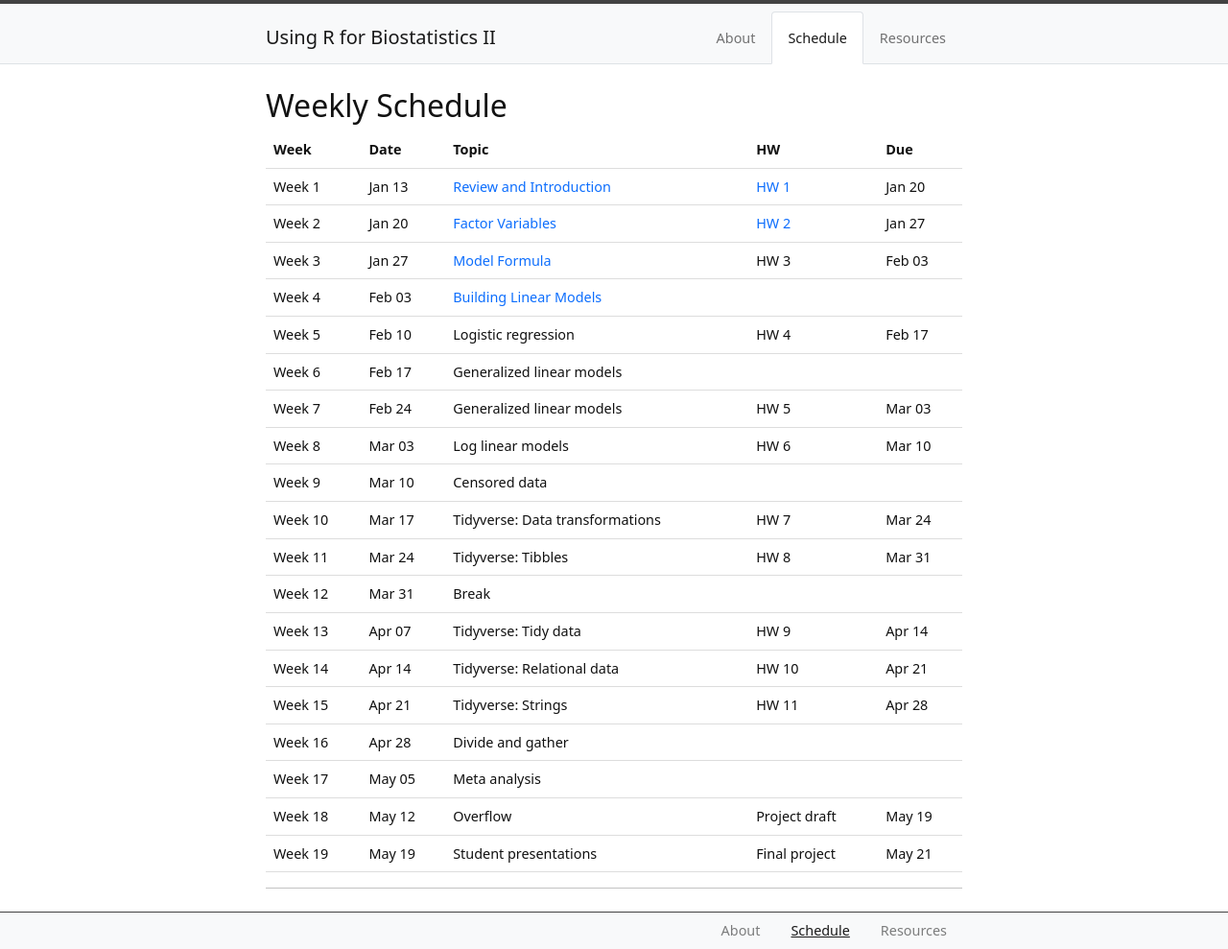
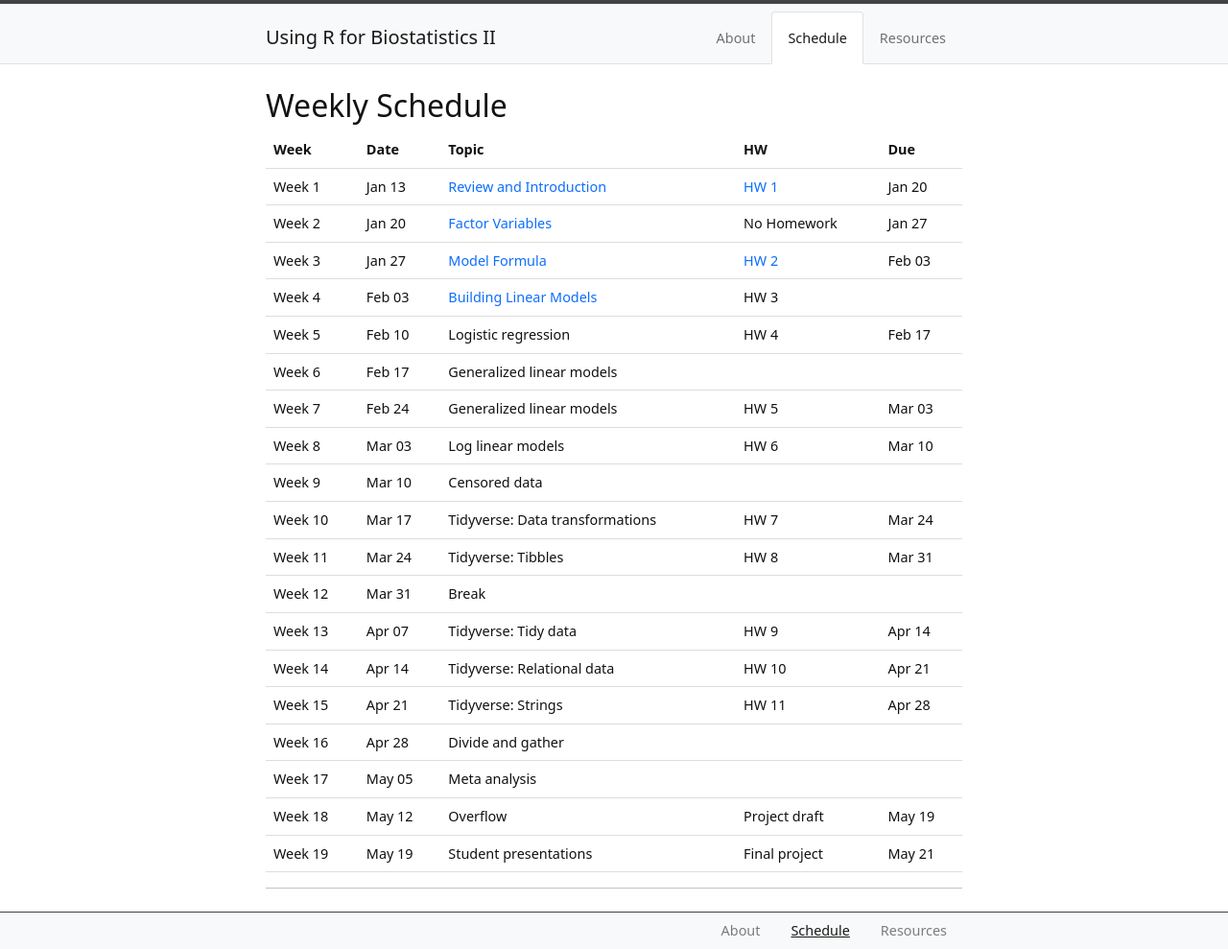
Before and after one commit to XiaoyuLiang/BIOE806-Spring2022, a Jekyll site: the page built from content/2-Schedule.md, in a window 1280 px wide. Shown: the whole page at 96% size. Built offline with Jekyll 4.4.1, drawn with Linux system fonts in a browser that asks for light colours.

Commit message:
Update 2-Schedule.md

```diff
--- a/content/2-Schedule.md
+++ b/content/2-Schedule.md
@@ -42,21 +42,21 @@ tr:hover {background-color: #D6EEEE;}
     <td>Week 2</td>
     <td>Jan 20</td>
     <td><a href="/BIOE806-Spring2022/Lecture/2-Factor-Variables.html">Factor Variables</a></td>
-    <td><a href="/BIOE806-Spring2022/HW/HW2.html">HW 2</a></td>
+    <td>No Homework</td>
     <td>Jan 27</td>
   </tr>
     <tr>
     <td>Week 3</td>
     <td>Jan 27</td>
     <td><a href="/BIOE806-Spring2022/Lecture/3-Model-Formula.html">Model Formula</a></td>
-    <td>HW 3</td>
+    <td><a href="/BIOE806-Spring2022/HW/HW2.html">HW 2</a></td>
     <td>Feb 03</td>
   </tr>
     <tr>
     <td>Week 4</td>
     <td>Feb 03</td>
     <td><a href="/BIOE806-Spring2022/Lecture/4-Building-Linear-Models.html">Building Linear Models</a></td>
-    <td></td>
+    <td>HW 3</td>
     <td></td>
   </tr>
     <tr>
```
